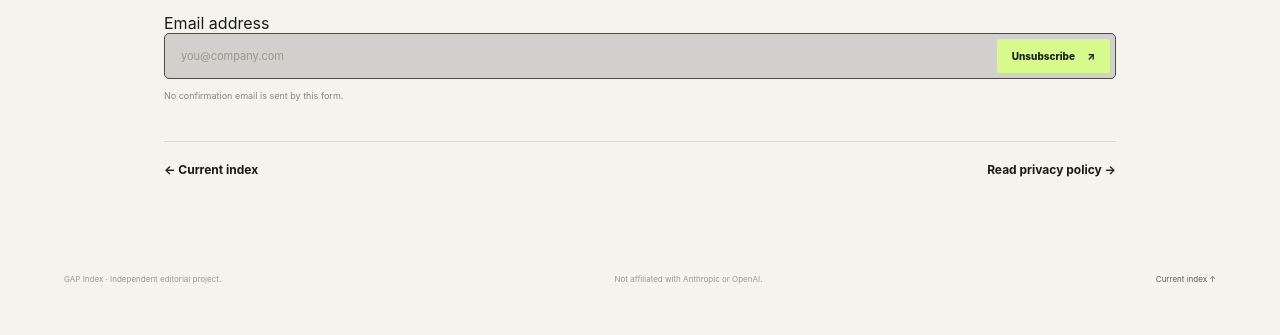
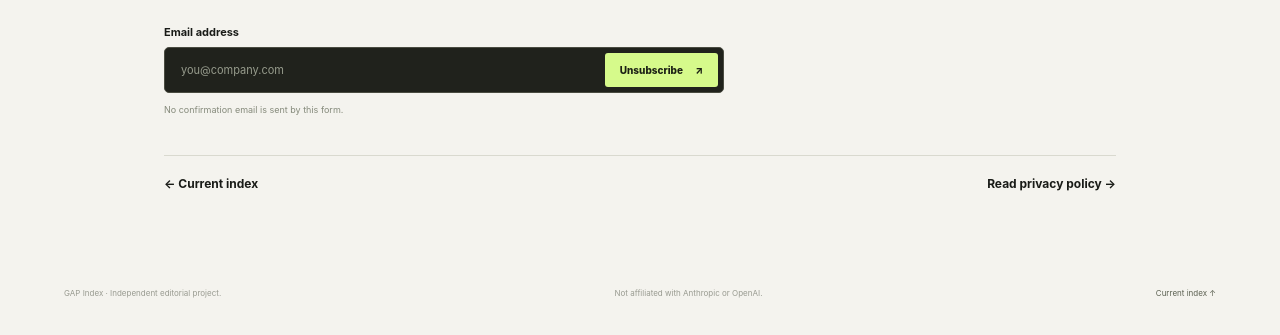
Before and after one commit to eemanyu/AI-Gap-Index, a website: page public/unsubscribe/index.html in a window 1280 px wide. Shown: the part 363-698 px from the top of the page. Drawn offline with Linux system fonts and the light colour scheme; no server answers.

Commit message:
style: support privacy policy and unsubscribe pages

```diff
--- a/public/styles.css
+++ b/public/styles.css
@@ -440,3 +440,9 @@ button { color: inherit; }
   .archive-score strong { font-size: 41px; }
   .archive-nav { font-size: 10px; }
 }
+
+.unsubscribe-form { max-width: 560px; margin-top: 28px; }
+.unsubscribe-form > label:first-child { display: block; margin-bottom: 8px; font-size: 11px; font-weight: 750; }
+.unsubscribe-form .email-field { background: #20221c; }
+.unsubscribe-form .email-field input { color: #f4f3ee; }
+.consent-label a { color: #d6fa8b; text-underline-offset: 3px; }
```
